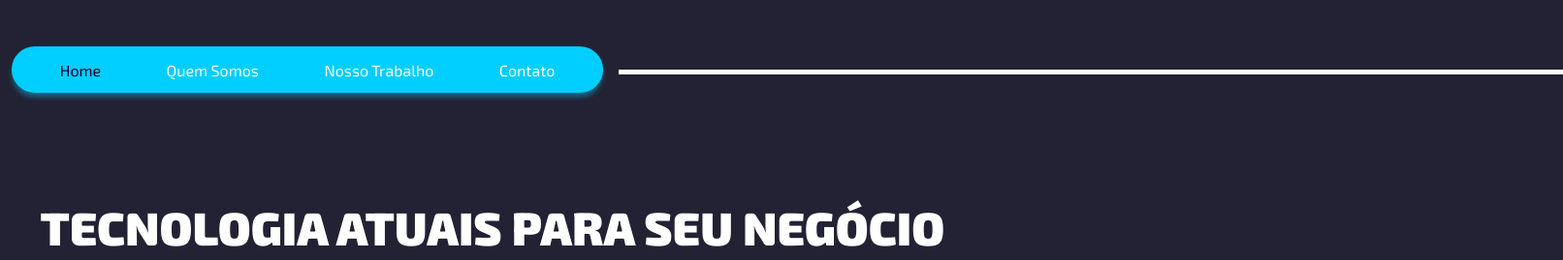
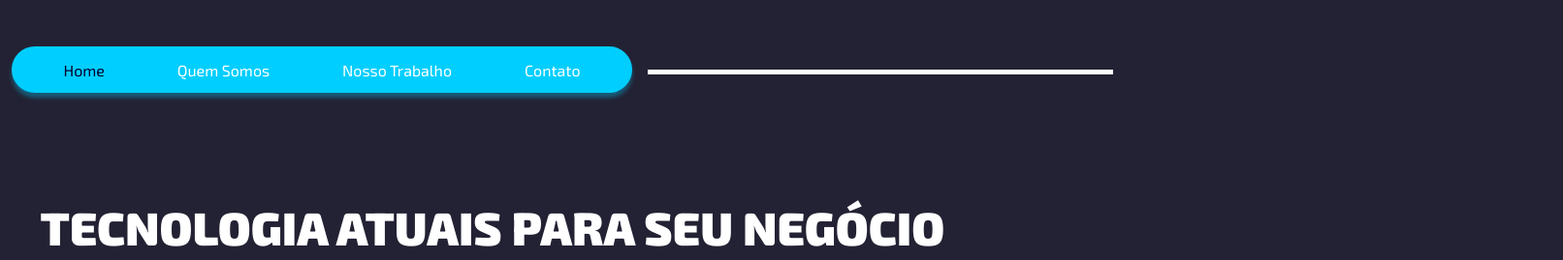
Before and after one commit to GuiParpineli/siteQuarkbyte, a website: page index.html in a window 1280 px wide. Shown: the top 269 px of the page at 97% size, 1612 px wide, since content can reach past the window. Drawn offline with Linux system fonts and the light colour scheme.

Commit message:
assert after nav

```diff
--- /dev/null
+++ b/package.json
@@ -0,0 +1,6 @@
+{
+  "dependencies": {
+    "http-server": "^14.1.1",
+    "watch-http-server": "^0.7.6"
+  }
+}
--- a/styles/header.css
+++ b/styles/header.css
@@ -91,7 +91,7 @@ a {
         content: "";
         top: 4.5em;
         position: relative;
-        width: 80vw;
+        width: calc(100vw - 50em);
         height: 5px;
         color: white;
         background-color: white;
```
Also changed, not shown: 2 other files.
